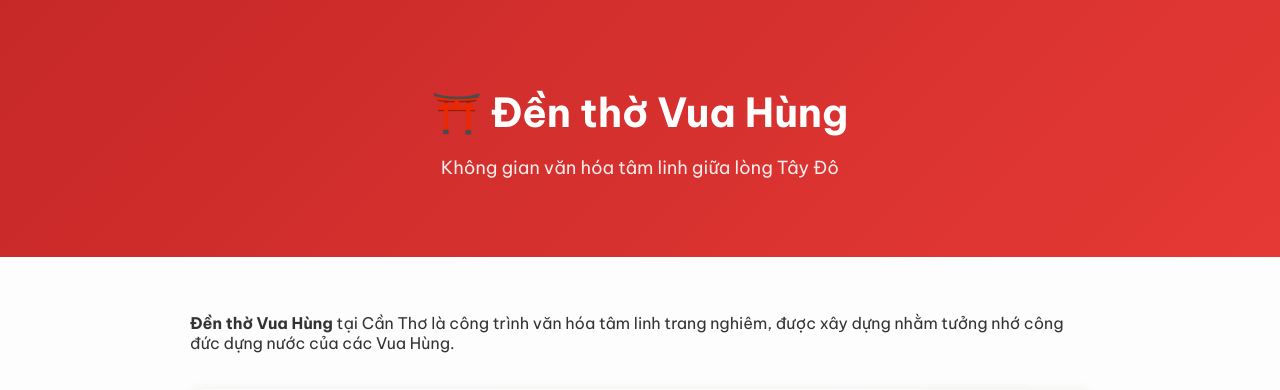
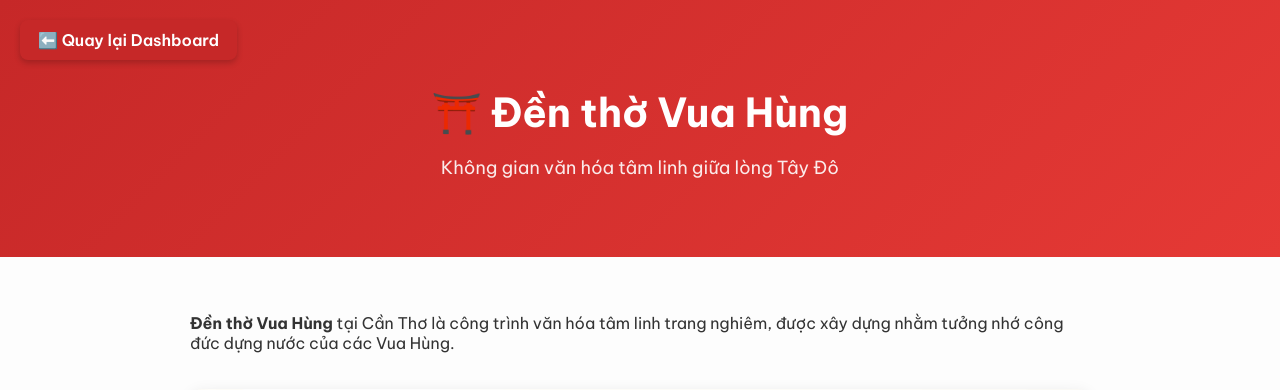
Before and after one commit to hung83st/mekongkit, a Flask app: page /den-vua-hung in a window 1280 px wide. Shown: the top 390 px of the page. Run offline with Flask 3, Linux system fonts and the light colour scheme.

Commit message:
Update den_vua_hung.html

```diff
--- a/travel_kit/templates/den_vua_hung.html
+++ b/travel_kit/templates/den_vua_hung.html
@@ -15,10 +15,32 @@
         footer {background: #c62828; color: white; text-align: center; padding: 15px; margin-top: 40px;}
         .btn {display: inline-block; padding: 12px 25px; margin-top: 20px; background: #c62828; color: white; text-decoration: none; font-weight: bold; border-radius: 6px; transition: 0.3s;}
         .btn:hover {background: #b71c1c;}
+
+        /* Nút quay lại Dashboard */
+        .back-btn {
+            position: fixed;
+            top: 20px;
+            left: 20px;
+            background: #c62828;
+            color: white;
+            padding: 10px 18px;
+            border-radius: 8px;
+            text-decoration: none;
+            font-weight: 600;
+            box-shadow: 0 3px 6px rgba(0,0,0,0.2);
+            transition: 0.3s;
+            z-index: 1000;
+        }
+        .back-btn:hover {
+            background: #b71c1c;
+            transform: translateX(-3px);
+        }
     </style>
 </head>
 <body>
     <header>
+        <a href="{{ url_for('dashboard') }}" class="back-btn">⬅️ Quay lại Dashboard</a>
+
         <h1>⛩️ Đền thờ Vua Hùng</h1>
         <p>Không gian văn hóa tâm linh giữa lòng Tây Đô</p>
     </header>
@@ -40,7 +62,7 @@
             </ul>
         </div>
 
-        <a href="https://goo.gl/maps/44ym1z27X1P2" target="_blank" class="btn">📍 Xem vị trí trên Google Maps</a>
+        <a href="https://www.google.com/maps/place/%C4%90%E1%BB%81n+th%E1%BB%9D+Vua+H%C3%B9ng/@10.0662835,105.7311495,17z/data=!3m1!4b1!4m6!3m5!1s0x31a0879d16b6a6db:0xc8dd3d9ac38a2192!8m2!3d10.0662835!4d105.7337244!16s%2Fg%2F11n5qrfbdv?entry=ttu&g_ep=EgoyMDI1MTAwOC4wIKXMDSoASAFQAw%3D%3D" target="_blank" class="btn">📍 Xem vị trí trên Google Maps</a>
     </div>
 
     <footer>
```
